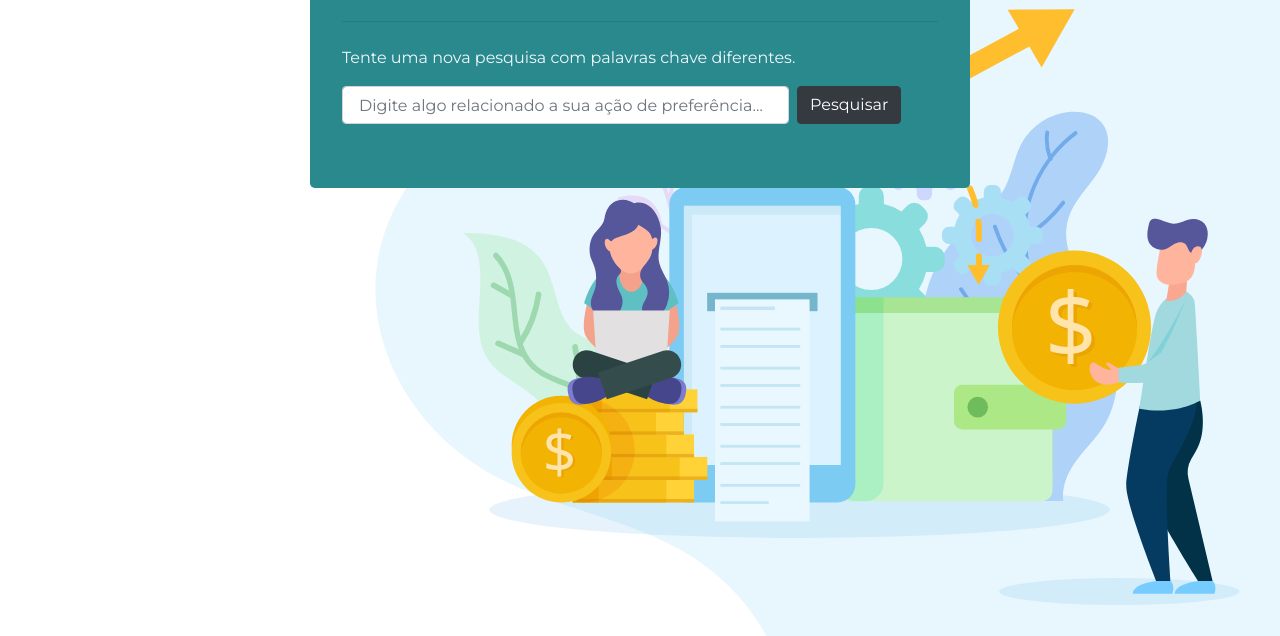
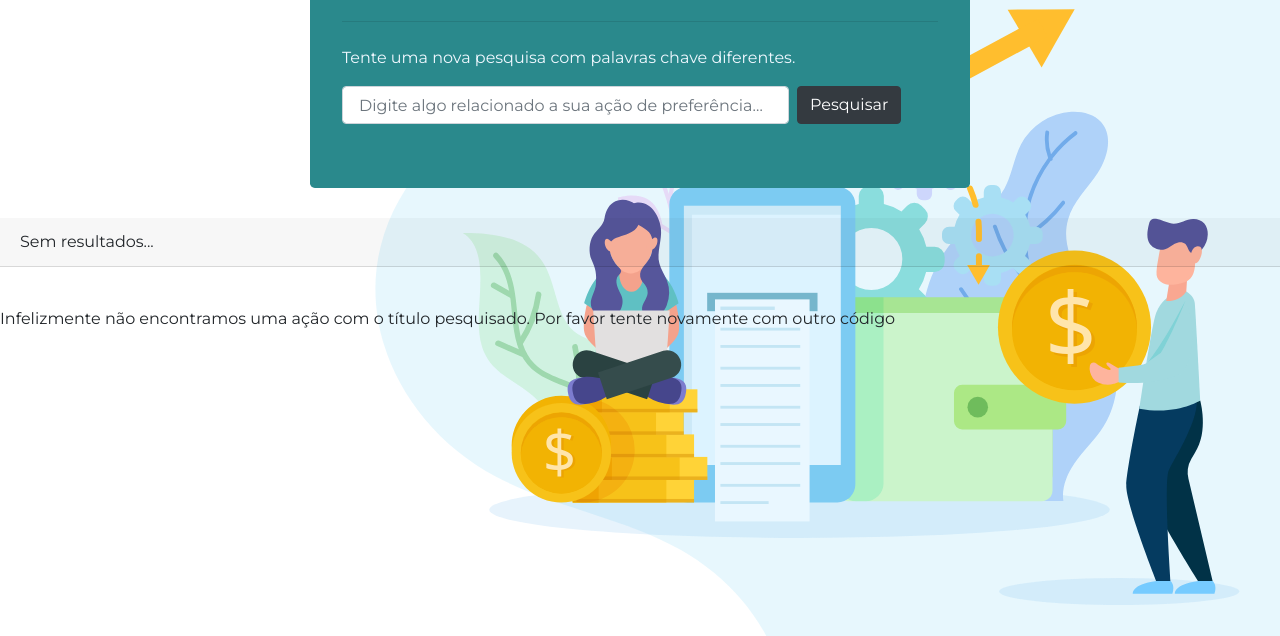
Before and after one commit to joaofuzessy/filtra-acoes, a plain HTML site: page index.html in a window 1280 px wide. Both pictures are taken after typing "Sample" into the empty fields and a click on the button "Pesquisar". Shown: the part 164-800 px from the top of the page. Drawn offline with nearby package versions, Linux system fonts and the light colour scheme.

Commit message:
Tentativa de correção do bug

```diff
--- a/index.html
+++ b/index.html
@@ -31,7 +31,7 @@
 
   <title>Filtra Ações</title>
 </head>
-<body class="home-page">
+<body class="home-page main">
 
 
   <nav class="navbar navbar-expand-lg navbar-dark bg-dark fixed-top">
--- a/javascript/main.js
+++ b/javascript/main.js
@@ -37,6 +37,7 @@ return pesquisa;
 function renderNotFoundCard(){
   var homePageContainer = document.querySelector(".home-page-container");
   var pesquisaContent = document.querySelector(".pesquisa-container .card");
+  var mainContainer = document.querySelector(".main");
 
   if(homePageContainer){
     homePageContainer.parentNode.removeChild( homePageContainer );
@@ -48,11 +49,11 @@ function renderNotFoundCard(){
   var cardHeader = document.createElement('div');
   cardHeader.classList.add('card-header');
   cardHeader.textContent = "Sem resultados...";
-  pesquisaContent.appendChild(cardHeader);
+  mainContainer.appendChild(cardHeader);
 
   var cardBody = document.createElement('div');
   cardBody.classList.add('card-body');
-  pesquisaContent.appendChild(cardBody);
+  mainContainer.appendChild(cardBody);
 
   var cardInfo = document.createElement('div');
   cardInfo.classList.add('card-info');
@@ -60,7 +61,7 @@ function renderNotFoundCard(){
                         <div><p>Infelizmente não encontramos uma ação com o título pesquisado. Por favor tente
                         novamente com outro código<p><div>
                         `;
-  pesquisaContent.appendChild(cardInfo);
+  mainContainer.appendChild(cardInfo);
 
   document.querySelector(".pesquisa-container").style.display = "block";
 
```
